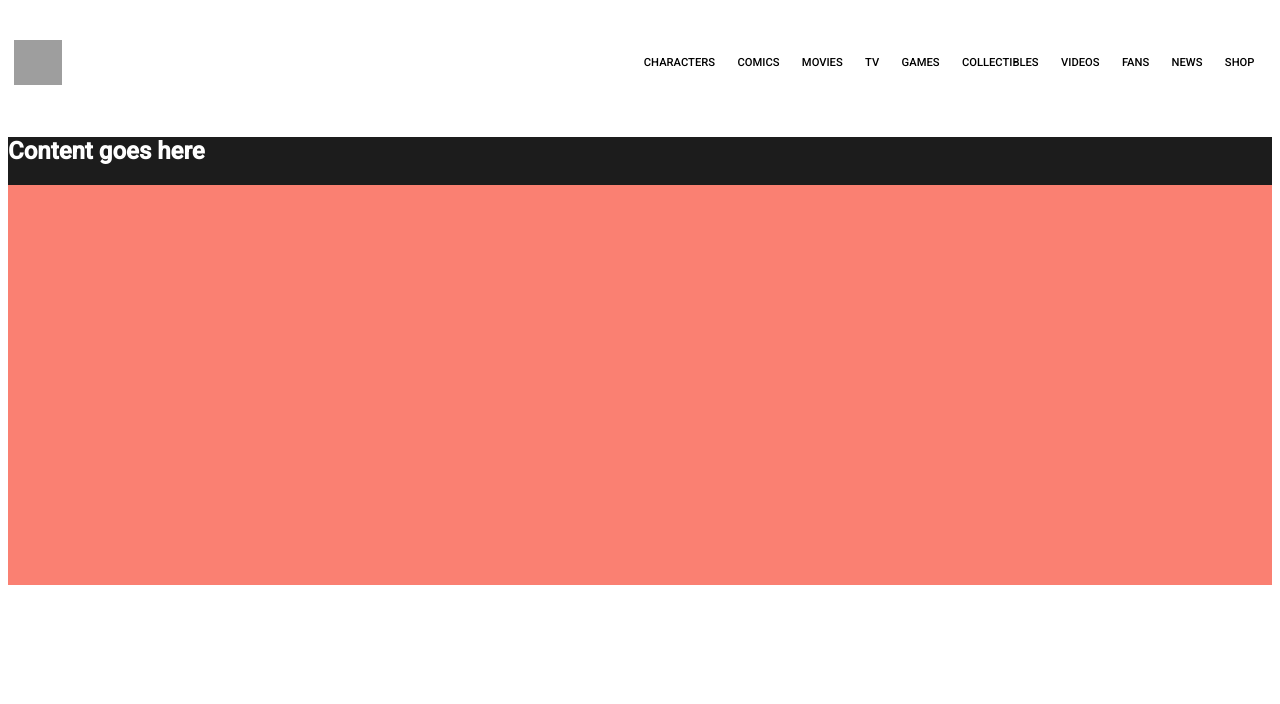
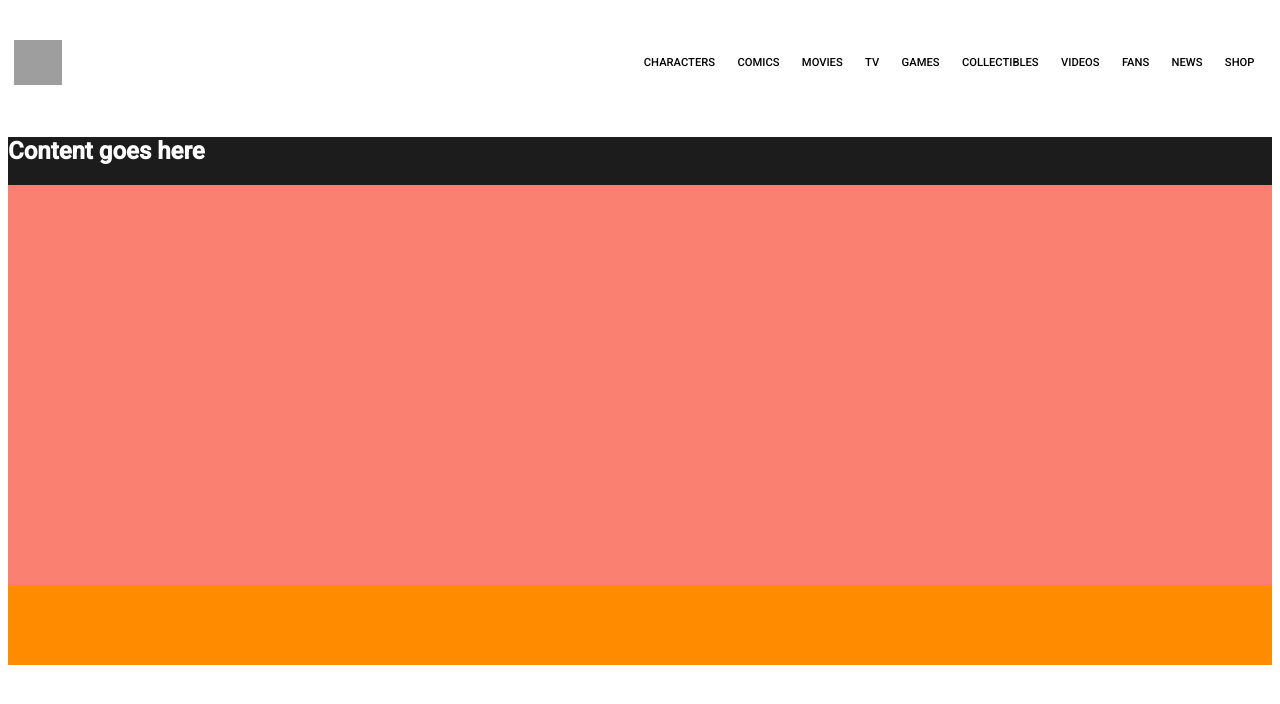
Before and after one commit to VincenzoRuggiero/vite-comics, a Vue app: page / in a window 1280 px wide. Shown: the top 704 px of the page. Built offline with nearby package versions, Linux system fonts and the light colour scheme; grey boxes are pictures that could not be loaded.

Commit message:
Create footer component

```diff
--- a/src/components/MainFooter.vue
+++ b/src/components/MainFooter.vue
@@ -1,5 +1,6 @@
 <template>
   <div class="footer-menu-wrapper"></div>
+  <div class="sub-footer"></div>
 </template>
 <script>
 export default {};
@@ -12,4 +13,9 @@ div.footer-menu-wrapper {
   height: 50vh;
   background-color: salmon;
 }
+
+div.sub-footer {
+  height: 10vh;
+  background-color: darkorange;
+}
 </style>
```
